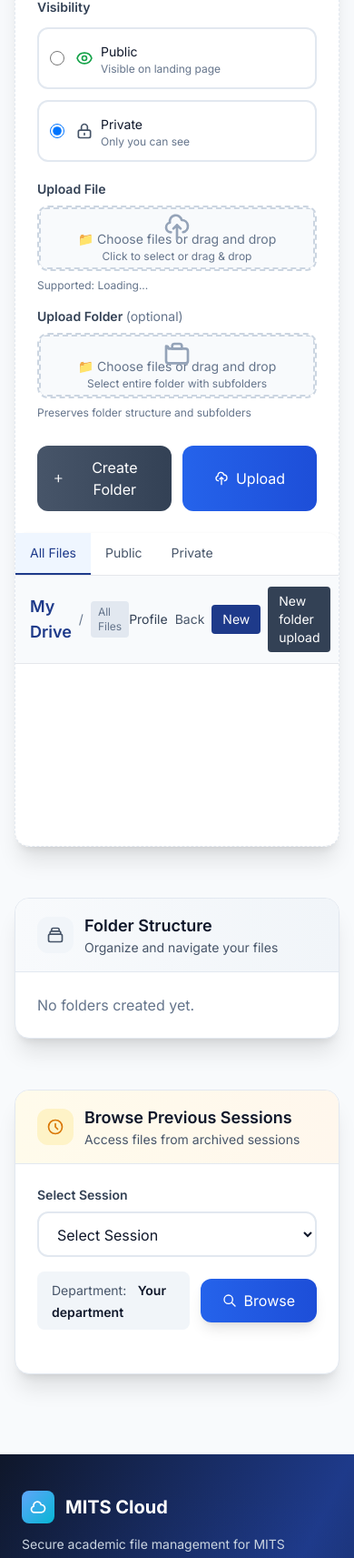
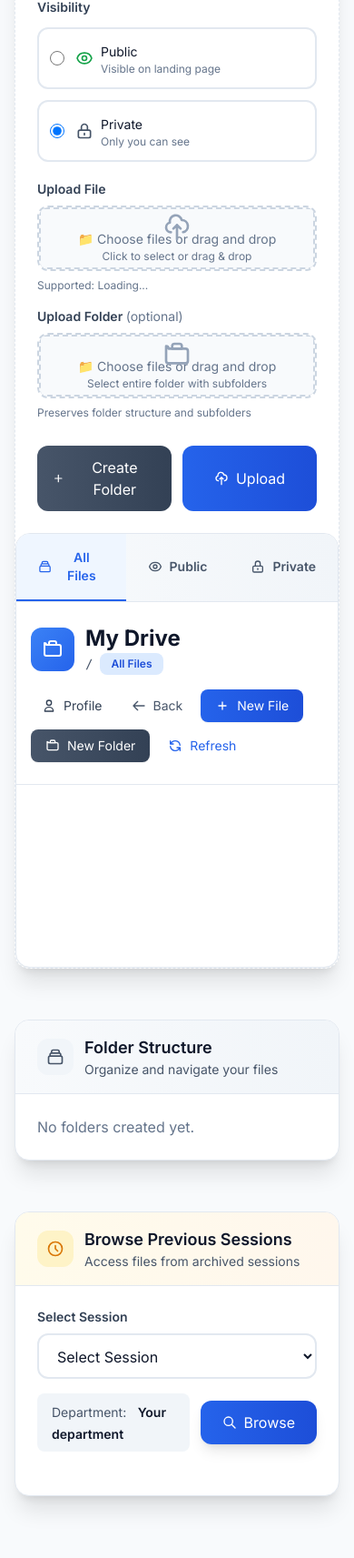
Before and after one commit to AyanAhmedKhan/MITS-Cloudy, a Django app: template templates/core/dashboard.html in a window 390 px wide. Shown: the part 1354-3067 px from the top of the page at 91% size. Run offline with Django 4.2, Linux system fonts and the light colour scheme; the template is opened without the code that fills it, so the values that code supplies are empty; some libraries are stand-ins or nearby versions.

Commit message:
Enhance dashboard layout for improved usability and visual appeal
- Updated grid structure to support a more responsive design, adjusting column layouts for better adaptability.
- Revamped the upload section and My Drive layout for enhanced organization and aesthetics.
- Improved toolbar and tab navigation with clearer styling and functionality, including better button designs and spacing.
- Enhanced modals and toast notifications with improved accessibility attributes and visual consistency.
- Overall improvements to the dashboard's design for a more cohesive user experience.

```diff
--- a/templates/core/dashboard.html
+++ b/templates/core/dashboard.html
@@ -95,9 +95,9 @@
 </div>
 {% endif %}
 
-<div class="grid md:grid-cols-3 lg:grid-cols-4 gap-6 lg:gap-8 max-w-7xl mx-auto">
+<div class="grid md:grid-cols-3 gap-6">
   <!-- Enhanced Upload Section -->
-  <div class="md:col-span-1 lg:col-span-1 bg-white rounded-2xl shadow-xl border border-slate-200 upload-zone overflow-hidden">
+  <div class="md:col-span-1 bg-white rounded-2xl shadow-xl border border-slate-200 upload-zone overflow-hidden">
     <div class="bg-gradient-to-r from-blue-600 to-blue-700 p-6">
       <div class="flex items-center gap-3">
         <div class="w-10 h-10 bg-white bg-opacity-20 rounded-xl flex items-center justify-center">
@@ -277,62 +277,128 @@
   </div>
 
   <!-- Enhanced My Drive Section -->
-  <div class="md:col-span-2 lg:col-span-3 bg-white p-0 rounded-xl shadow overflow-visible">
-    <!-- Tabs -->
-    <div class="border-b">
+  <div class="md:col-span-2 bg-white rounded-2xl shadow-xl border border-slate-200 overflow-hidden">
+    <!-- Enhanced Tabs -->
+    <div class="bg-gradient-to-r from-slate-50 to-slate-100 border-b border-slate-200">
       <div class="flex">
         <button id="tab-all" onclick="switchTab('all')"
-          class="px-4 py-3 text-sm font-medium border-b-2 border-primary text-primary bg-blue-50">
-          All Files
+          class="px-6 py-4 text-sm font-semibold border-b-2 border-blue-600 text-blue-600 bg-blue-50 relative">
+          <span class="flex items-center gap-2">
+            <svg class="w-4 h-4" fill="none" stroke="currentColor" viewBox="0 0 24 24">
+              <path stroke-linecap="round" stroke-linejoin="round" stroke-width="2" d="M19 11H5m14 0a2 2 0 012 2v6a2 2 0 01-2 2H5a2 2 0 01-2-2v-6a2 2 0 012-2m14 0V9a2 2 0 00-2-2M5 11V9a2 2 0 012-2m0 0V5a2 2 0 012-2h6a2 2 0 012 2v2M7 7h10"></path>
+            </svg>
+            All Files
+          </span>
         </button>
         <button id="tab-public" onclick="switchTab('public')"
-          class="px-4 py-3 text-sm font-medium border-b-2 border-transparent text-slate-600 hover:text-slate-800">
-          Public
+          class="px-6 py-4 text-sm font-semibold border-b-2 border-transparent text-slate-600 hover:text-slate-800 hover:bg-slate-100 transition-all duration-200">
+          <span class="flex items-center gap-2">
+            <svg class="w-4 h-4" fill="none" stroke="currentColor" viewBox="0 0 24 24">
+              <path stroke-linecap="round" stroke-linejoin="round" stroke-width="2" d="M15 12a3 3 0 11-6 0 3 3 0 016 0z"></path>
+              <path stroke-linecap="round" stroke-linejoin="round" stroke-width="2" d="M2.458 12C3.732 7.943 7.523 5 12 5c4.478 0 8.268 2.943 9.542 7-1.274 4.057-5.064 7-9.542 7-4.477 0-8.268-2.943-9.542-7z"></path>
+            </svg>
+            Public
+          </span>
         </button>
         <button id="tab-private" onclick="switchTab('private')"
-          class="px-4 py-3 text-sm font-medium border-b-2 border-transparent text-slate-600 hover:text-slate-800">
-          Private
+          class="px-6 py-4 text-sm font-semibold border-b-2 border-transparent text-slate-600 hover:text-slate-800 hover:bg-slate-100 transition-all duration-200">
+          <span class="flex items-center gap-2">
+            <svg class="w-4 h-4" fill="none" stroke="currentColor" viewBox="0 0 24 24">
+              <path stroke-linecap="round" stroke-linejoin="round" stroke-width="2" d="M12 15v2m-6 4h12a2 2 0 002-2v-6a2 2 0 00-2-2H6a2 2 0 00-2 2v6a2 2 0 002 2zm10-10V7a4 4 0 00-8 0v4h8z"></path>
+            </svg>
+            Private
+          </span>
         </button>
       </div>
     </div>
 
-    <!-- Toolbar -->
-    <div class="px-4 py-3 border-b flex items-center justify-between bg-slate-50">
-      <div class="flex items-center gap-2">
-        <span class="text-lg font-semibold text-primary">My Drive</span>
-        <span id="drive-breadcrumb" class="text-sm text-slate-500">/</span>
-        <span id="current-tab-info" class="text-xs text-slate-500 bg-slate-200 px-2 py-1 rounded">All Files</span>
-      </div>
-      <div class="flex items-center gap-2">
-        <button onclick="openProfilePanel()" class="text-sm text-slate-700 hover:text-slate-900">Profile</button>
-        <button id="drive-back-btn" onclick="driveGoUp()"
-          class="text-sm text-slate-600 hover:text-slate-800 disabled:opacity-40 disabled:cursor-not-allowed">Back</button>
-        <label class="text-sm cursor-pointer bg-primary text-white px-3 py-1.5 rounded hover:bg-blue-700">
-          New
-          <input type="file" class="hidden" onchange="driveUploadFile(event)" />
-        </label>
-        <label class="text-sm cursor-pointer bg-slate-700 text-white px-3 py-1.5 rounded hover:bg-slate-800">
-          New folder upload
-          <input type="file" class="hidden" webkitdirectory directory multiple onchange="driveUploadFolder(event)" />
-        </label>
-        <button onclick="refreshDrive()" class="text-sm text-primary hover:text-blue-700">Refresh</button>
-
+    <!-- Enhanced Toolbar -->
+    <div class="px-4 lg:px-6 py-6 border-b border-slate-200 bg-white">
+      <div class="flex flex-col lg:flex-row lg:items-center lg:justify-between gap-4">
+        <div class="flex items-center gap-4">
+          <div class="flex items-center gap-3">
+            <div class="w-12 h-12 bg-gradient-to-br from-blue-500 to-blue-600 rounded-xl flex items-center justify-center">
+              <svg class="w-6 h-6 text-white" fill="none" stroke="currentColor" viewBox="0 0 24 24">
+                <path stroke-linecap="round" stroke-linejoin="round" stroke-width="2" d="M3 7v10a2 2 0 002 2h14a2 2 0 002-2V9a2 2 0 00-2-2H5a2 2 0 00-2-2z"></path>
+                <path stroke-linecap="round" stroke-linejoin="round" stroke-width="2" d="M8 5a2 2 0 012-2h4a2 2 0 012 2v2H8V5z"></path>
+              </svg>
+            </div>
+            <div>
+              <h2 class="text-2xl font-bold text-slate-900">My Drive</h2>
+              <div class="flex items-center gap-2 text-sm text-slate-600">
+                <span id="drive-breadcrumb" class="font-mono">/</span>
+                <span id="current-tab-info" class="px-3 py-1 bg-blue-100 text-blue-700 rounded-lg text-xs font-semibold">All Files</span>
+              </div>
+            </div>
+          </div>
+        </div>
+
+        <div class="flex flex-wrap items-center gap-2 lg:gap-3">
+          <button onclick="openProfilePanel()" class="flex items-center gap-2 px-3 py-2 text-sm text-slate-700 hover:text-slate-900 hover:bg-slate-100 rounded-lg transition-colors">
+            <svg class="w-4 h-4" fill="none" stroke="currentColor" viewBox="0 0 24 24">
+              <path stroke-linecap="round" stroke-linejoin="round" stroke-width="2" d="M16 7a4 4 0 11-8 0 4 4 0 018 0zM12 14a7 7 0 00-7 7h14a7 7 0 00-7-7z"></path>
+            </svg>
+            Profile
+          </button>
+
+          <button id="drive-back-btn" onclick="driveGoUp()"
+            class="flex items-center gap-2 px-3 py-2 text-sm text-slate-600 hover:text-slate-900 hover:bg-slate-100 rounded-lg transition-colors disabled:opacity-40 disabled:cursor-not-allowed disabled:hover:bg-transparent">
+            <svg class="w-4 h-4" fill="none" stroke="currentColor" viewBox="0 0 24 24">
+              <path stroke-linecap="round" stroke-linejoin="round" stroke-width="2" d="M10 19l-7-7m0 0l7-7m-7 7h18"></path>
+            </svg>
+            Back
+          </button>
+
+          <label class="flex items-center gap-2 px-4 py-2 bg-gradient-to-r from-blue-600 to-blue-700 text-white text-sm font-medium rounded-lg hover:from-blue-700 hover:to-blue-800 cursor-pointer transition-all duration-200 shadow-sm hover:shadow-md">
+            <svg class="w-4 h-4" fill="none" stroke="currentColor" viewBox="0 0 24 24">
+              <path stroke-linecap="round" stroke-linejoin="round" stroke-width="2" d="M12 6v6m0 0v6m0-6h6m-6 0H6"></path>
+            </svg>
+            New File
+            <input type="file" class="hidden" onchange="driveUploadFile(event)" />
+          </label>
+
+          <label class="flex items-center gap-2 px-4 py-2 bg-gradient-to-r from-slate-600 to-slate-700 text-white text-sm font-medium rounded-lg hover:from-slate-700 hover:to-slate-800 cursor-pointer transition-all duration-200 shadow-sm hover:shadow-md">
+            <svg class="w-4 h-4" fill="none" stroke="currentColor" viewBox="0 0 24 24">
+              <path stroke-linecap="round" stroke-linejoin="round" stroke-width="2" d="M3 7v10a2 2 0 002 2h14a2 2 0 002-2V9a2 2 0 00-2-2H5a2 2 0 00-2-2z"></path>
+              <path stroke-linecap="round" stroke-linejoin="round" stroke-width="2" d="M8 5a2 2 0 012-2h4a2 2 0 012 2v2H8V5z"></path>
+            </svg>
+            New Folder
+            <input type="file" class="hidden" webkitdirectory directory multiple onchange="driveUploadFolder(event)" />
+          </label>
+
+          <button onclick="refreshDrive()" class="flex items-center gap-2 px-3 py-2 text-sm text-blue-600 hover:text-blue-700 hover:bg-blue-50 rounded-lg transition-colors">
+            <svg class="w-4 h-4" fill="none" stroke="currentColor" viewBox="0 0 24 24">
+              <path stroke-linecap="round" stroke-linejoin="round" stroke-width="2" d="M4 4v5h.582m15.356 2A8.001 8.001 0 004.582 9m0 0H9m11 11v-5h-.581m0 0a8.003 8.003 0 01-15.357-2m15.357 2H15"></path>
+            </svg>
+            Refresh
+          </button>
+        </div>
       </div>
     </div>
 
-    <!-- Grid View -->
-    <div id="drive-grid" class="p-4 lg:p-6 grid md:grid-cols-2 lg:grid-cols-4 xl:grid-cols-5 gap-4 upload-area drive-grid">
-      <div class="col-span-full text-center py-8 text-gray-500 hidden" id="empty-drop-zone">
-        <div class="text-4xl mb-2">📁</div>
-        <div class="text-lg font-medium">Drop files here to upload</div>
-        <div class="text-sm">Or use the upload form on the left</div>
+    <!-- Enhanced Grid View -->
+    <div id="drive-grid" class="p-4 lg:p-6 grid md:grid-cols-2 lg:grid-cols-3 xl:grid-cols-4 gap-4 upload-area drive-grid">
+      <div class="col-span-full text-center py-16 text-slate-500 hidden" id="empty-drop-zone">
+        <div class="w-20 h-20 mx-auto mb-6 bg-gradient-to-br from-blue-100 to-blue-200 rounded-2xl flex items-center justify-center">
+          <svg class="w-10 h-10 text-blue-600" fill="none" stroke="currentColor" viewBox="0 0 24 24">
+            <path stroke-linecap="round" stroke-linejoin="round" stroke-width="2" d="M7 16a4 4 0 01-.88-7.903A5 5 0 1115.9 6L16 6a5 5 0 011 9.9M15 13l-3-3m0 0l-3 3m3-3v12"></path>
+          </svg>
+        </div>
+        <div class="text-xl font-semibold text-slate-900 mb-2">Drop files here to upload</div>
+        <div class="text-sm text-slate-600">Or use the upload form on the left</div>
+        <div class="mt-4 flex items-center justify-center gap-2 text-xs text-slate-500">
+          <svg class="w-4 h-4" fill="none" stroke="currentColor" viewBox="0 0 24 24">
+            <path stroke-linecap="round" stroke-linejoin="round" stroke-width="2" d="M13 16h-1v-4h-1m1-4h.01M21 12a9 9 0 11-18 0 9 9 0 0118 0z"></path>
+          </svg>
+          Supports drag & drop for instant uploads
+        </div>
       </div>
     </div>
   </div>
 </div>
 
 <!-- Enhanced Upload Progress UI -->
-<div id="upload-progress" class="fixed bottom-4 right-4 lg:bottom-6 lg:right-6 hidden z-50 w-80 lg:w-96 bg-white border border-slate-200 rounded-2xl shadow-2xl overflow-hidden">
+<div id="upload-progress" class="fixed bottom-4 right-4 lg:bottom-6 lg:right-6 hidden z-50 w-80 lg:w-96 bg-white border border-slate-200 rounded-2xl shadow-2xl overflow-hidden" role="status" aria-live="polite">
   <div class="bg-gradient-to-r from-blue-600 to-blue-700 px-6 py-4">
     <div class="flex items-center gap-3">
       <div class="w-8 h-8 bg-white bg-opacity-20 rounded-lg flex items-center justify-center">
@@ -381,8 +447,8 @@
 </div>
 
 <!-- Enhanced Confirmation Modal -->
-<div id="confirmation-modal" class="fixed inset-0 bg-black bg-opacity-60 hidden z-50 flex items-center justify-center p-4">
-  <div class="bg-white rounded-2xl shadow-2xl max-w-md w-full transform transition-all duration-300 scale-95 opacity-0" id="confirmation-modal-content">
+<div id="confirmation-modal" class="fixed inset-0 bg-black bg-opacity-60 hidden z-50 flex items-center justify-center p-4" role="dialog" aria-modal="true" aria-labelledby="confirmation-title">
+  <div class="bg-white rounded-2xl shadow-2xl max-w-md w-full transform transition-all duration-300 scale-95 opacity-0" id="confirmation-modal-content" role="document">
     <div class="p-8">
       <div class="flex items-center justify-center mb-6">
         <div class="w-16 h-16 bg-gradient-to-br from-yellow-100 to-orange-100 rounded-2xl flex items-center justify-center">
@@ -399,14 +465,14 @@
         </p>
 
         <div class="flex gap-3 justify-center">
-          <button id="confirmation-cancel"
+          <button id="confirmation-cancel" aria-label="Cancel"
             class="px-6 py-3 text-sm font-semibold text-slate-700 bg-slate-100 rounded-xl hover:bg-slate-200 focus:outline-none focus:ring-2 focus:ring-slate-500 focus:ring-offset-2 transition-all duration-200 flex items-center gap-2">
             <svg class="w-4 h-4" fill="none" stroke="currentColor" viewBox="0 0 24 24">
               <path stroke-linecap="round" stroke-linejoin="round" stroke-width="2" d="M6 18L18 6M6 6l12 12"></path>
             </svg>
             Cancel
           </button>
-          <button id="confirmation-confirm"
+          <button id="confirmation-confirm" aria-label="Confirm"
             class="px-6 py-3 text-sm font-semibold text-white bg-gradient-to-r from-blue-600 to-blue-700 rounded-xl hover:from-blue-700 hover:to-blue-800 focus:outline-none focus:ring-2 focus:ring-blue-500 focus:ring-offset-2 transition-all duration-200 flex items-center gap-2 shadow-lg hover:shadow-xl">
             <svg class="w-4 h-4" fill="none" stroke="currentColor" viewBox="0 0 24 24">
               <path stroke-linecap="round" stroke-linejoin="round" stroke-width="2" d="M5 13l4 4L19 7"></path>
@@ -420,8 +486,8 @@
 </div>
 
 <!-- Enhanced Share Success Modal -->
-<div id="share-success-modal" class="fixed inset-0 bg-black bg-opacity-60 hidden z-50 flex items-center justify-center p-4">
-  <div class="bg-white rounded-2xl shadow-2xl max-w-lg w-full transform transition-all duration-300 scale-95 opacity-0" id="share-success-modal-content">
+<div id="share-success-modal" class="fixed inset-0 bg-black bg-opacity-60 hidden z-50 flex items-center justify-center p-4" role="dialog" aria-modal="true" aria-labelledby="share-success-title">
+  <div class="bg-white rounded-2xl shadow-2xl max-w-lg w-full transform transition-all duration-300 scale-95 opacity-0" id="share-success-modal-content" role="document">
     <div class="p-8">
       <div class="flex items-center justify-center mb-6">
         <div class="w-16 h-16 bg-gradient-to-br from-green-100 to-emerald-100 rounded-2xl flex items-center justify-center">
@@ -432,7 +498,7 @@
       </div>
 
       <div class="text-center">
-        <h3 class="text-xl font-semibold text-slate-900 mb-3">Share Link Created!</h3>
+        <h3 id="share-success-title" class="text-xl font-semibold text-slate-900 mb-3">Share Link Created!</h3>
         <p class="text-slate-600 mb-6">Your share link has been generated successfully. Copy it below to share with others.</p>
 
         <div class="mb-6">
@@ -441,7 +507,7 @@
             <input id="share-url-input" type="text" readonly
               class="flex-1 px-4 py-3 border-2 border-slate-200 rounded-xl bg-slate-50 text-sm font-mono text-slate-700 focus:ring-2 focus:ring-blue-500 focus:border-transparent"
               placeholder="Share URL will appear here">
-            <button id="copy-share-url"
+            <button id="copy-share-url" aria-label="Copy share URL"
               class="px-6 py-3 bg-gradient-to-r from-blue-600 to-blue-700 text-white rounded-xl hover:from-blue-700 hover:to-blue-800 focus:outline-none focus:ring-2 focus:ring-blue-500 focus:ring-offset-2 text-sm font-semibold transition-all duration-200 flex items-center gap-2 shadow-lg hover:shadow-xl">
               <svg class="w-4 h-4" fill="none" stroke="currentColor" viewBox="0 0 24 24">
                 <path stroke-linecap="round" stroke-linejoin="round" stroke-width="2" d="M8 16H6a2 2 0 01-2-2V6a2 2 0 012-2h8a2 2 0 012 2v2m-6 12h8a2 2 0 002-2v-8a2 2 0 00-2-2h-8a2 2 0 00-2 2v8a2 2 0 002 2z"></path>
@@ -452,7 +518,7 @@
         </div>
 
         <div class="flex justify-center">
-          <button id="share-success-close"
+          <button id="share-success-close" aria-label="Close"
             class="px-6 py-3 text-sm font-semibold text-slate-700 bg-slate-100 rounded-xl hover:bg-slate-200 focus:outline-none focus:ring-2 focus:ring-slate-500 focus:ring-offset-2 transition-all duration-200 flex items-center gap-2">
             <svg class="w-4 h-4" fill="none" stroke="currentColor" viewBox="0 0 24 24">
               <path stroke-linecap="round" stroke-linejoin="round" stroke-width="2" d="M6 18L18 6M6 6l12 12"></path>
@@ -466,7 +532,7 @@
 </div>
 
 <!-- Enhanced Toast -->
-<div id="toast" class="fixed bottom-6 right-6 lg:bottom-8 lg:right-8 hidden z-50 transform transition-all duration-300 translate-x-full opacity-0" id="toast-container">
+<div id="toast" class="fixed bottom-6 right-6 lg:bottom-8 lg:right-8 hidden z-50 transform transition-all duration-300 translate-x-full opacity-0" role="status" aria-live="polite">
   <div id="toast-inner" class="bg-red-600 text-white px-6 py-4 rounded-xl shadow-2xl border border-red-500 flex items-center gap-3 max-w-sm">
     <svg class="w-5 h-5 flex-shrink-0" fill="none" stroke="currentColor" viewBox="0 0 24 24">
       <path stroke-linecap="round" stroke-linejoin="round" stroke-width="2" d="M12 8v4m0 4h.01M21 12a9 9 0 11-18 0 9 9 0 0118 0z"></path>
@@ -544,8 +610,8 @@
 </div>
 
 <!-- Enhanced Share Modal -->
-<div id="share-modal" class="fixed inset-0 bg-black bg-opacity-60 hidden z-50 flex items-center justify-center p-4">
-  <div class="bg-white rounded-2xl shadow-2xl max-w-lg w-full transform transition-all duration-300 scale-95 opacity-0" id="share-modal-content">
+<div id="share-modal" class="fixed inset-0 bg-black bg-opacity-60 hidden z-50 flex items-center justify-center p-4" role="dialog" aria-modal="true" aria-labelledby="share-modal-title">
+  <div class="bg-white rounded-2xl shadow-2xl max-w-lg w-full transform transition-all duration-300 scale-95 opacity-0" id="share-modal-content" role="document">
     <div class="p-8">
       <div class="flex items-center justify-center mb-6">
         <div class="w-12 h-12 bg-gradient-to-br from-blue-100 to-indigo-100 rounded-xl flex items-center justify-center">
@@ -556,7 +622,7 @@
       </div>
 
       <div class="text-center mb-6">
-        <h3 class="text-xl font-semibold text-slate-900 mb-2">Share File</h3>
+        <h3 id="share-modal-title" class="text-xl font-semibold text-slate-900 mb-2">Share File</h3>
         <p class="text-slate-600">Create a shareable link with custom settings</p>
       </div>
 
```
